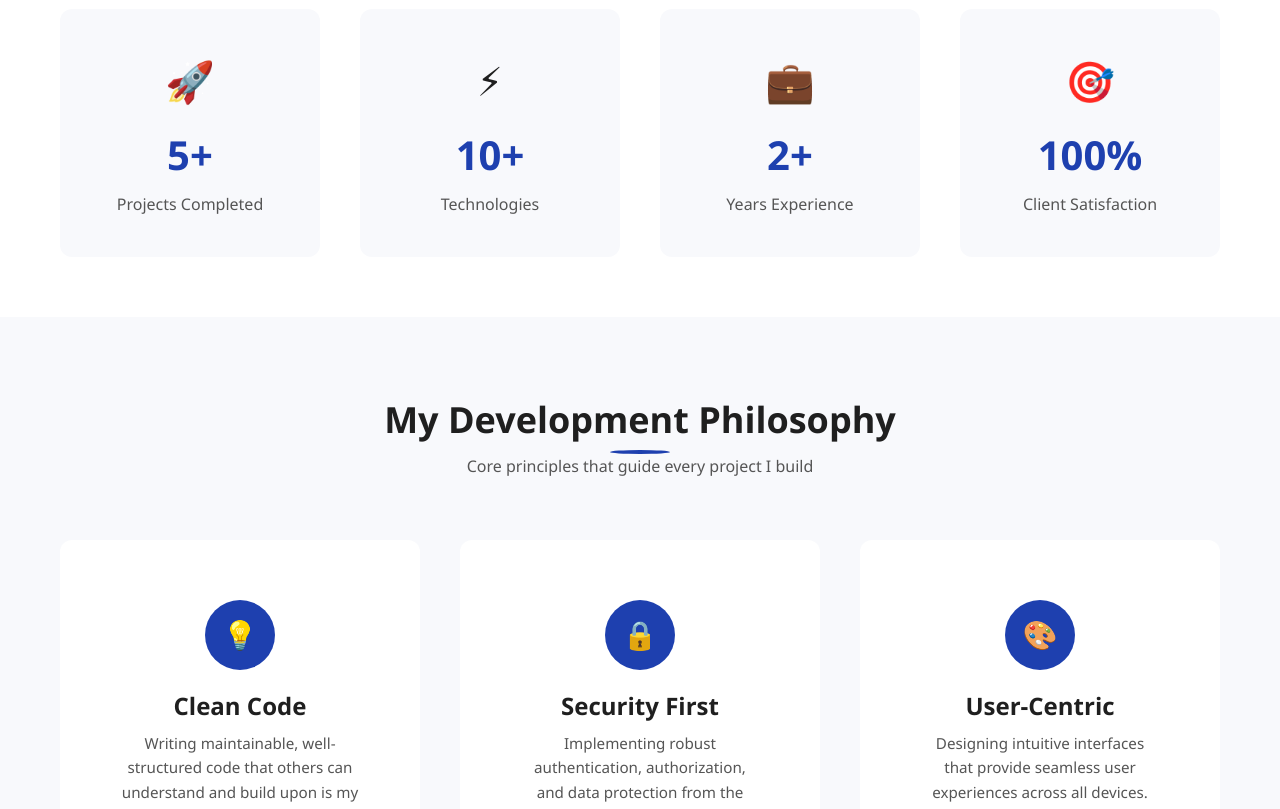
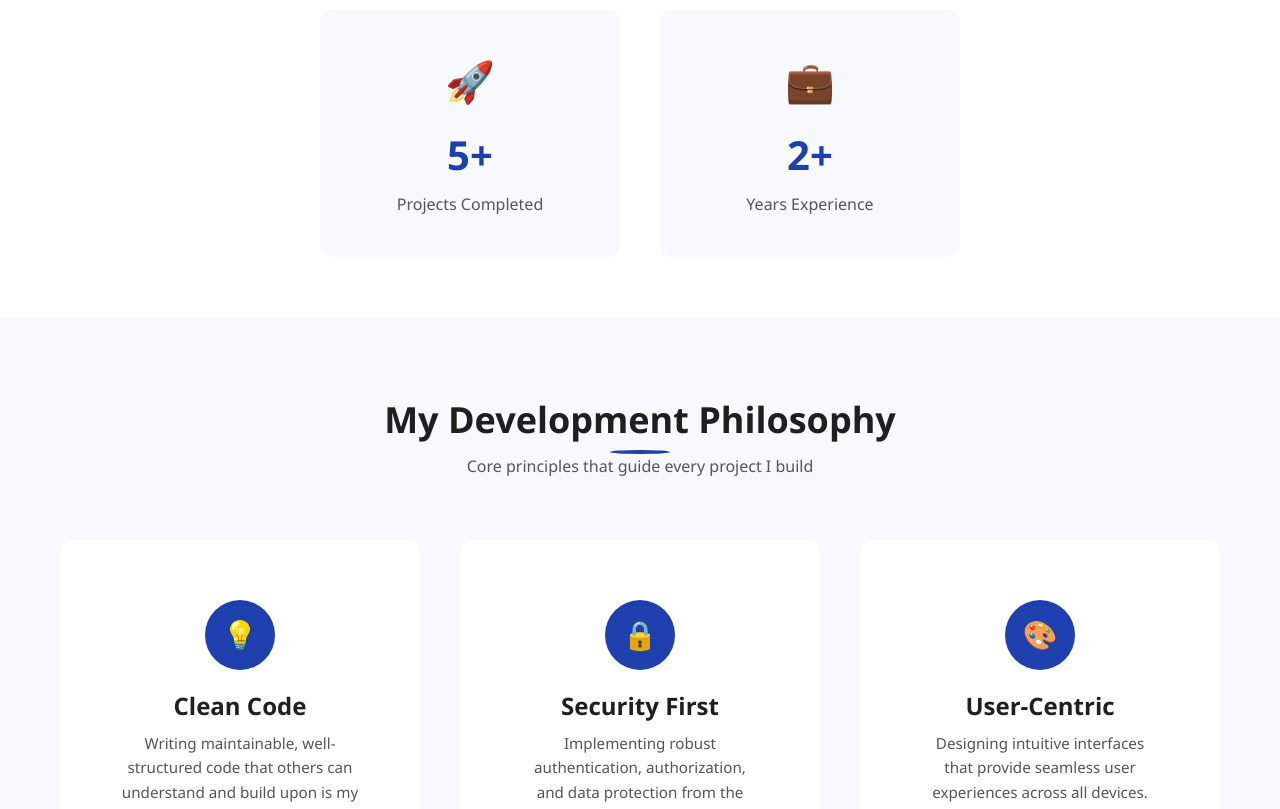
Before and after one commit to jmacoy52/portfolio, a website: page index.html in a window 1280 px wide. Shown: the part 1806-2615 px from the top of the page. Drawn offline with Linux system fonts and the light colour scheme.

Commit message:
Remove vague stats; centre two-item stat rows

```diff
--- a/index.css
+++ b/index.css
@@ -1735,3 +1735,12 @@ a:hover {
 .mb-1 { margin-bottom: var(--spacing-sm); }
 .mb-2 { margin-bottom: var(--spacing-md); }
 .mb-3 { margin-bottom: var(--spacing-lg); }
+
+
+/* Two-item stat rows: centred, narrower grid */
+.stats-grid.stats-grid--two,
+.impact-grid.stats-grid--two {
+  grid-template-columns: repeat(2, 1fr);
+  max-width: 640px;
+  margin: 0 auto;
+}
--- a/index.html
+++ b/index.html
@@ -101,26 +101,16 @@
   <!-- Stats Section -->
   <section class="stats">
     <div class="container">
-      <div class="stats-grid">
+      <div class="stats-grid stats-grid--two">
         <div class="stat-card">
           <div class="stat-icon">🚀</div>
           <div class="stat-number">5+</div>
           <div class="stat-label">Projects Completed</div>
         </div>
         <div class="stat-card">
-          <div class="stat-icon">⚡</div>
-          <div class="stat-number">10+</div>
-          <div class="stat-label">Technologies</div>
-        </div>
-        <div class="stat-card">
           <div class="stat-icon">💼</div>
           <div class="stat-number">2+</div>
           <div class="stat-label">Years Experience</div>
-        </div>
-        <div class="stat-card">
-          <div class="stat-icon">🎯</div>
-          <div class="stat-number">100%</div>
-          <div class="stat-label">Client Satisfaction</div>
         </div>
       </div>
     </div>
```
Also changed, not shown: About.html (+1 -9 lines).
